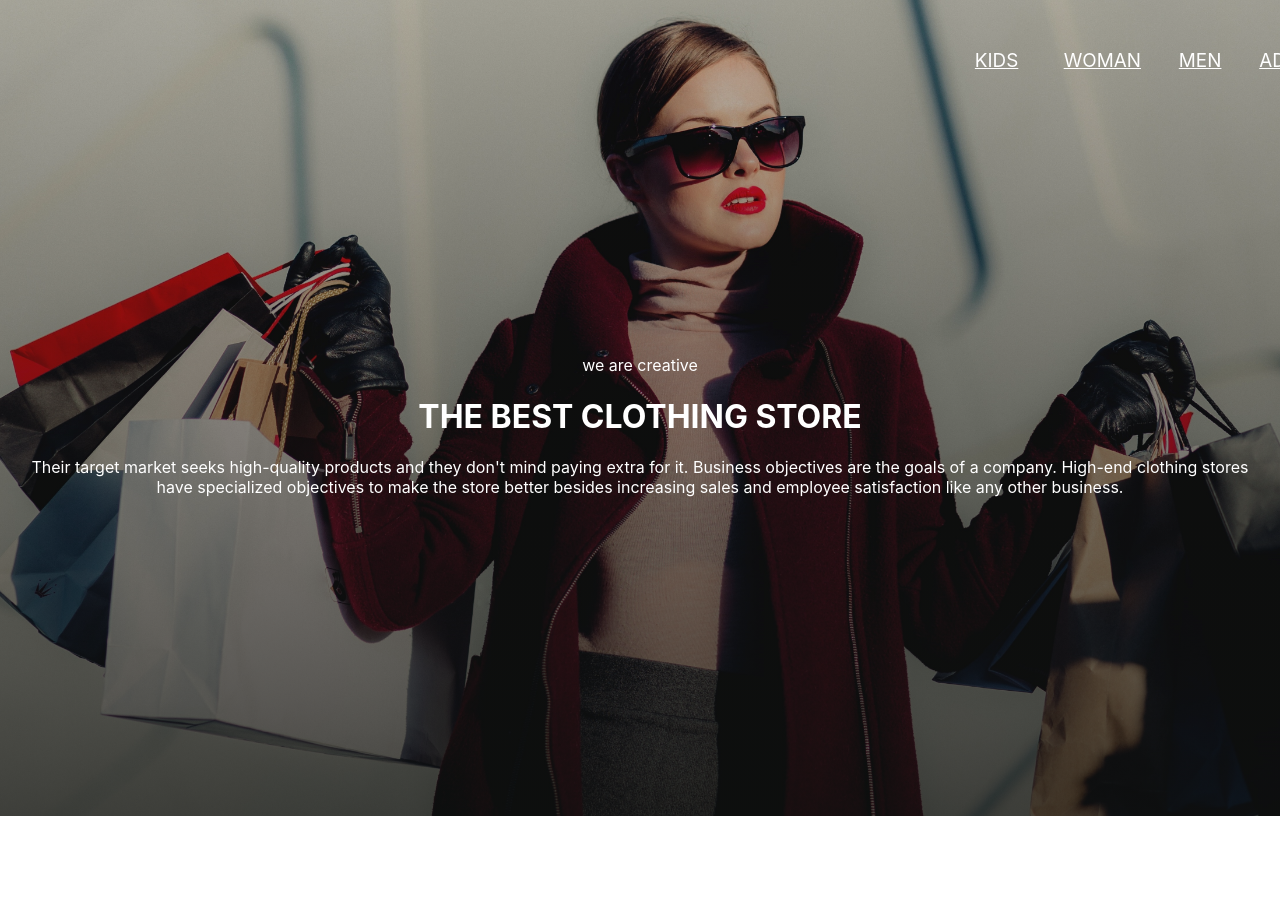
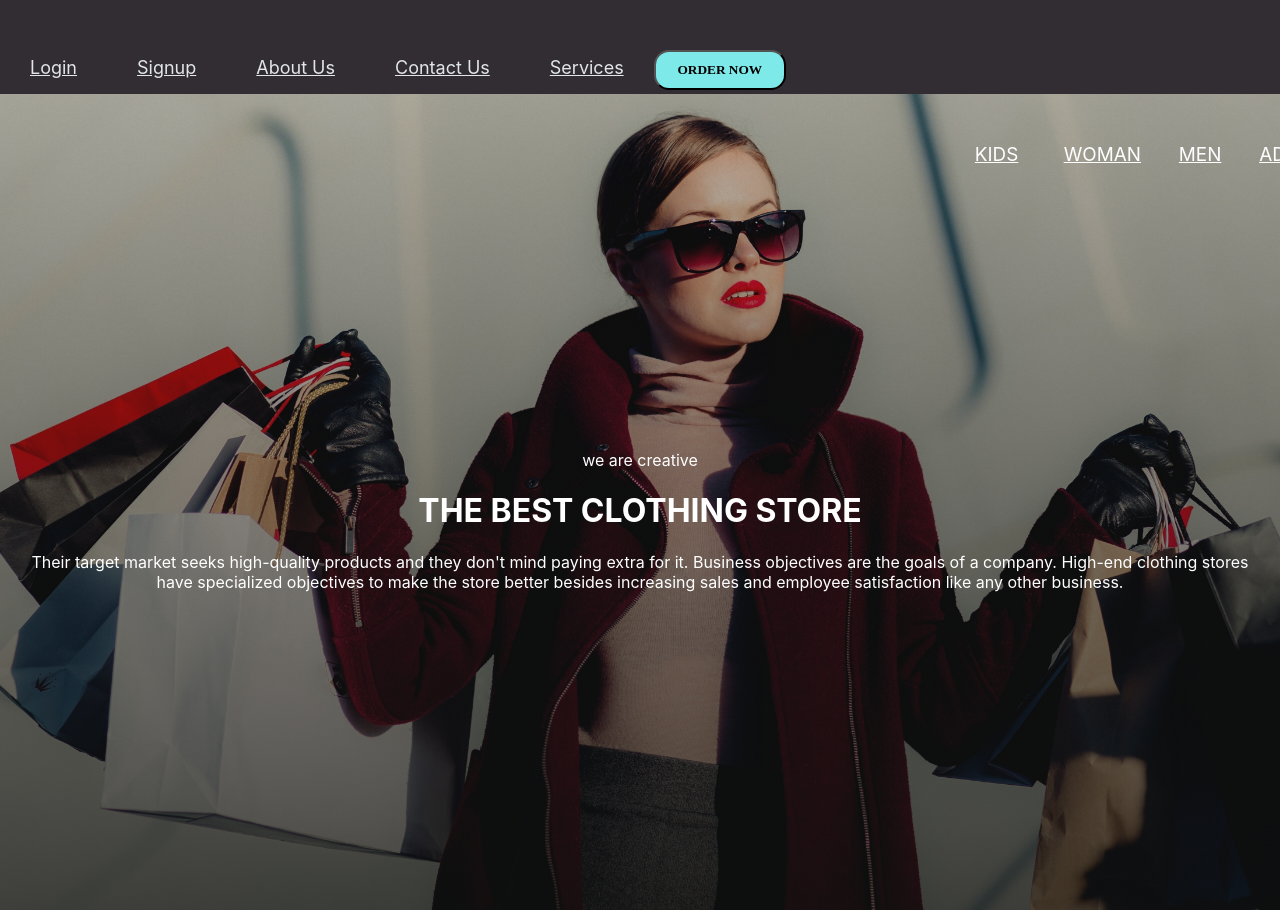
Before and after one commit to shashikadilhani/Fashion-Store-Frontend, a React app: page / in a window 1280 px wide. Shown: the top 910 px of the page. Before the commit the page ends 816 px from the top, so only its background shows below. Built offline with nearby package versions, Linux system fonts and the light colour scheme; no server answers.

Commit message:
update app navebar

```diff
--- a/src/App.css
+++ b/src/App.css
@@ -20,11 +20,14 @@
  .nav1{
   background-color: rgb(50, 44, 51);
    height:25mm;
+   /* margin-top: -15mm; */
+   font-size: large;
  }
 .navitem{
   margin-left:30px;
   margin-right:30px;
   color: #e2e6e7;
+  margin-top: -5mm;
 }
 
 .navdiv{
@@ -33,6 +36,7 @@
   /* border: 4mm; */
   /* border-width: 15mm;
   border-color: chartreuse; */
+  /* height: 7mm; */
   cursor: pointer;
 }
 
--- a/src/App.js
+++ b/src/App.js
@@ -177,7 +177,7 @@ class App extends React.Component {
 
 
       <Router>
-           {/* <AppNavbar /> */}
+           <AppNavbar />
 
            {/* <AppHeader isAuthenticated={this.state.isAuthenticated}
             currentUser={this.state.currentUser}
--- a/src/AppNavbar.js
+++ b/src/AppNavbar.js
@@ -3,10 +3,12 @@ import React, { Component } from 'react';
 import './App.css';
 import Auth from './Auth/Signup/Auth';
 import Login from './Auth/Login/Login';
+import logo from './assets/saree.jpg';
 // import './styles/app.scss';
 import {
   Collapse,Navbar, NavLink,
     Nav,
+    NavbarToggler,
     Dropdown,
     DropdownToggle,
     DropdownMenu,
@@ -16,7 +18,7 @@ import {
     Form,
     NavItem,
     Button,
-    NavbarBrand
+    NavbarBrand,Container
   } from "reactstrap";
 import { NavDropdown } from 'react-bootstrap';
 
@@ -34,16 +36,22 @@ export default class AppNavbar extends Component {
   }
 
   render() {
-    return <Navbar className="nav1" >
-      {/* <Collapse isOpen={this.state.isOpen} navbar>     */}
-      <NavLink href="/login" exact component={Login} className="navitem">Login</NavLink>
-      <NavLink href="/signup" exact component={Auth} className = "navitem">Signup</NavLink>
-      <button onClick="sdff" className="navdiv">ORDER NOW</button>
+    return(
+        <>
+          <Navbar className="nav1" >
+          {/* <NavbarBrand href="/"><img src={logo} alt="" style={{width:"130px",height:"60px"}}/></NavbarBrand> */}
+            <Collapse isOpen={this.state.isOpen} navbar>
+            <NavLink href="/login" exact component={Login} className="navitem">Login</NavLink>
+            <NavLink href="/signup" exact component={Auth} className = "navitem">Signup</NavLink>
+            <NavLink href="/aboutus"   className="navitem">About Us</NavLink>
+            <NavLink href="/contactus"  className="navitem">Contact Us</NavLink>
+            <NavLink href="/services"  className="navitem">Services</NavLink>
+            <button onClick="sdff" className="navdiv">ORDER NOW</button>
 
-      {/* </Collapse> */}
-    </Navbar>;
 
-    return
+            </Collapse>
+          </Navbar></>
+    );
   }
 }
 
```
Also changed, not shown: src/AppNavbar.css (added, +9 -0 lines), 1 other file (tests, documents, lock files or other folders).
